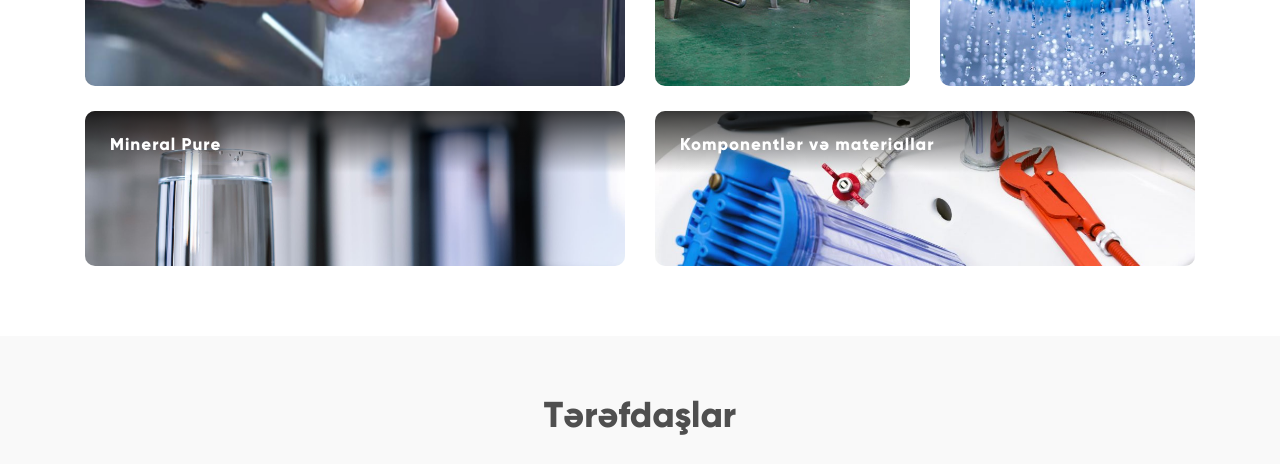
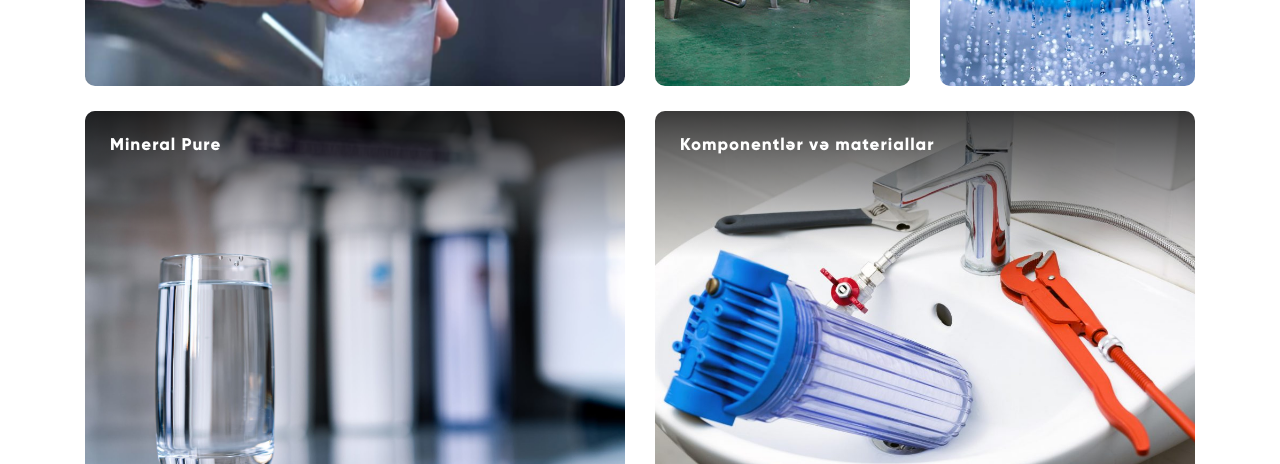
Before and after one commit to ElmarNi/AZTech, a plain HTML site: page index.html in a window 1280 px wide. Shown: the part 2210-2674 px from the top of the page. Drawn offline with Linux system fonts and the light colour scheme.

Commit message:
Update style.css

```diff
--- a/css/style.css
+++ b/css/style.css
@@ -679,3 +679,9 @@ footer .bottom .right-side a:hover img {
         flex-basis: 100%;
   }
 }
+#product-category .product-wrapper:nth-child(5) .item{
+  height: 365px
+}
+#product-category .product-wrapper:nth-child(6) .item{
+  height: 365px
+}
```
